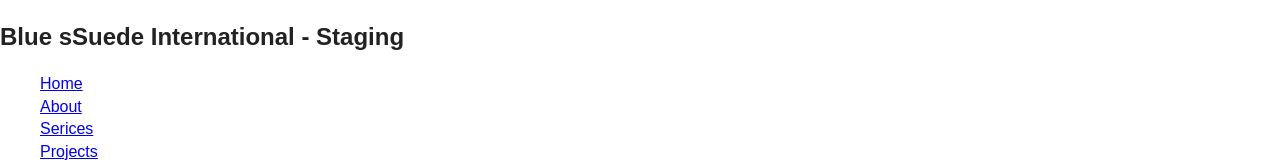
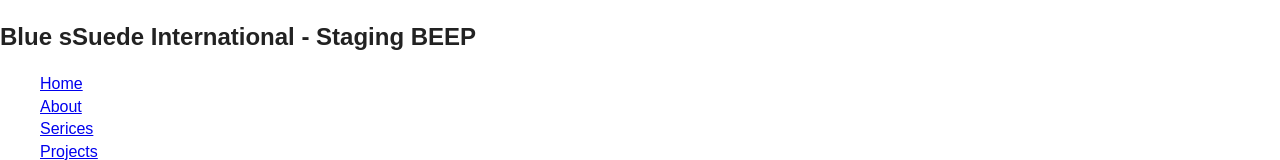
Before and after one commit to jeremypeter/bluesuedeint, a plain HTML site: page out/index.html in a window 1280 px wide. Shown: the top 160 px of the page. Drawn offline with Linux system fonts and the light colour scheme.

Commit message:
changing

```diff
--- a/out/index.html
+++ b/out/index.html
@@ -40,7 +40,7 @@
     <div class="wrapper">
 
         <aside class="sidebar">
-            <div class="logo"><h2>Blue sSuede International - Staging</h2></div>
+            <div class="logo"><h2>Blue sSuede International - Staging BEEP</h2></div>
             <nav class="nav-list">
                 <ul>
                     <li><a href="index.html">Home</a></li>
```
